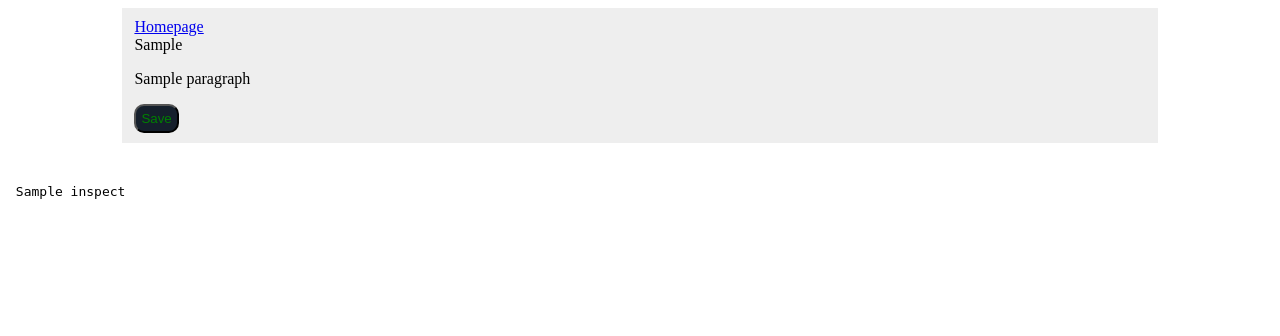
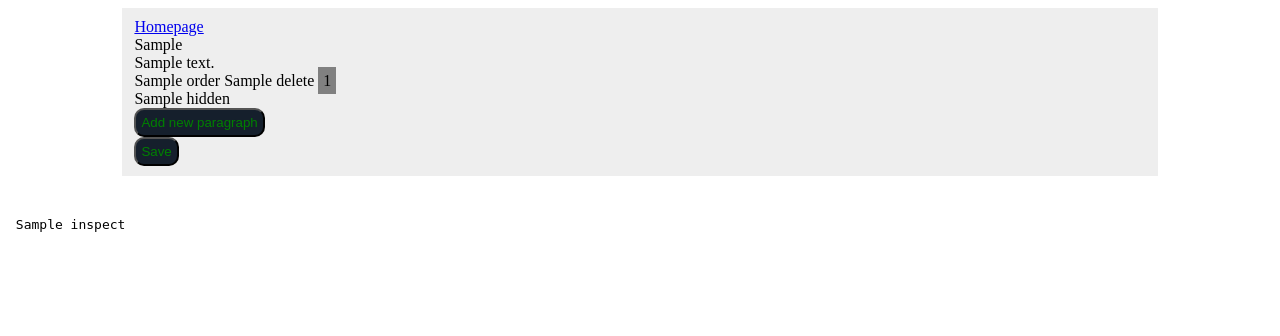
Before and after one commit to yakoub/django_training, a Django app: template templates/article/form.html in a window 1280 px wide. Shown: the top 336 px of the page. Run offline with Django 3.2, Linux system fonts and the light colour scheme; the template is opened without the code that fills it: most values are stand-ins (such as "Sample title", 1, 10 or a date in 2020).

Commit message:
missing from previous commit about drag ordering

```diff
--- a/templates/article/form.html
+++ b/templates/article/form.html
@@ -4,6 +4,20 @@
 {% block styles %}
   {{ block.super }}
   <link rel="stylesheet" type="text/css" href="{% static 'css/form.css' %}" />
+
+<style>
+  span.anchor {
+    padding: 5px;
+    background: gray;
+  }
+</style>
+{% endblock %}
+
+{% block scripts %}
+  {{ block.super }}
+  <script type="text/javascript"
+      src="{% static 'js/drag.js' %}">
+      </script>
 {% endblock %}
 
 {% block body %}
@@ -11,9 +25,34 @@
     {% csrf_token %}
     {{ article.as_p }}
     {{ paragraphs.management_form }}
+    <div class="ordering">
     {% for form in paragraphs %}
-      <p> {{ form }} </p>
+      <div class="drag-wrapper">
+        <div>
+          {{ form.content.errors }}
+          {{ form.content }}
+          </div>
+        <div>
+          {{ form.ORDER.errors }}
+          {{ form.ORDER }}
+          {{ form.DELETE.errors }}
+          {{ form.DELETE }}
+          <span draggable="true" class="anchor" style="cursor: move;">
+            {{ forloop.counter }}
+            </span>
+          </div>
+        {% for hidden in form.hidden_fields %}
+          {{ hidden }}
+        {% endfor %}
+        </div>
     {% endfor %}
+      <button class="add-paragraph"> Add new paragraph </button>
+      </div>
     <button> Save </button>
   </form>
+  <script type="text/javascript">
+    var ordering = new DragOrdering('.ordering');
+    document.querySelector('.ordering button.add-paragraph')
+      .addEventListener('click', formset_add);
+  </script>
 {% endblock body %}
```
